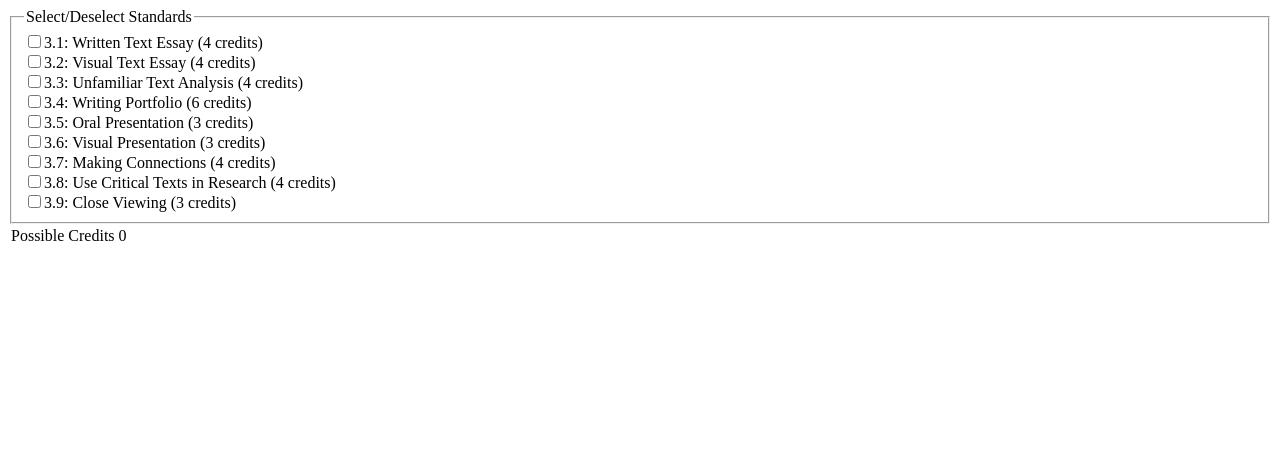
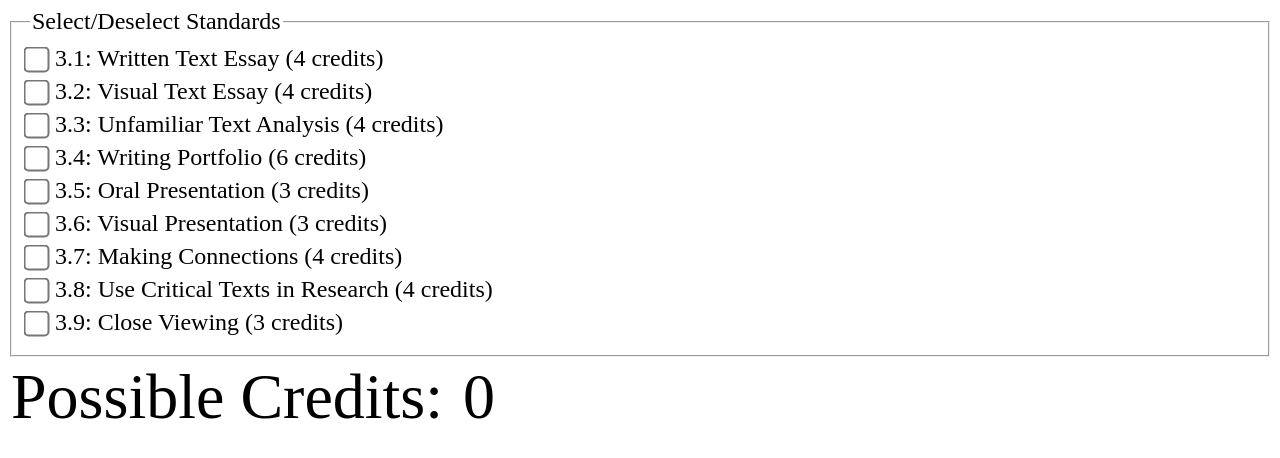
Before and after one commit to HenryP-406/henryp-406.github.io, a plain HTML site: page l3eng/calculator.html in a window 1280 px wide. Drawn offline with Linux system fonts and the light colour scheme.

Commit message:
woohoo its no longer broken

```diff
--- /dev/null
+++ b/l3eng/calculator.css
@@ -0,0 +1,19 @@
+#standards-field {
+    font-size: 1.5rem;
+}
+
+input[type=checkbox] {
+    transform: scale(2);
+    margin: 10px;
+    margin-left: 0;
+    margin-right: 12px;
+}
+
+#result-table {
+    font-size: 4rem;
+    text-align: center;
+}
+
+#result-table td {
+    min-width: 4rem;
+}
--- a/l3eng/calculator.html
+++ b/l3eng/calculator.html
@@ -2,15 +2,16 @@
 <html>
     <head>
         <!-- <link rel="canonical" href="henryp-406.github.io"> -->
-        <script src="./calculator.js"></script>
+        <script defer src="./calculator.js"></script>
+        <link rel="stylesheet" href="./calculator.css">
     </head>
     <body>
         <fieldset id="standards-field">
             <legend>Select/Deselect Standards</legend>
         </fieldset>
-        <table id="result-display">
+        <table id="result-table">
             <tr>
-                <td>Possible Credits</td>
+                <td>Possible Credits:</td>
                 <td>0</td>
             </tr>
         </table>
--- a/l3eng/calculator.js
+++ b/l3eng/calculator.js
@@ -74,41 +74,39 @@ let standards = [
 ];
 
 let standardTotal = 0;
-let standardTotalDisplay;
+let resultTable;
 
 function updateTotal() {
-    standardTotalDisplay.children[0].children[1].textContent = standardTotal;
+    resultTable.children[0].children[0].children[1].textContent = standardTotal;
 }
 
-function onLoad() {
-    let standardsField = document.getElementById("standards-field")
-    for (let i=0; i < standards.length; ++i) {
-        const currentStandard = standards[i];
-        let standardCheckbox = document.createElement("input");
-        let standardLabel = document.createElement("label");
+function addStandard(standard, parentElement) {
+    // const standard = standards[index];
+    let checkbox = document.createElement("input");
+    let label = document.createElement("label");
 
-        standardCheckbox.addEventListener("click", function() {
-            if (standardCheckbox.enabled) standardTotal += currentStandard.credits
-            else standardTotal -= currentStandard.credits;
-            updateTotal();
-        }, {passive: true});
+    checkbox.addEventListener("click", function() {
+        if (checkbox.checked) standardTotal += standard.credits;
+        else standardTotal -= standard.credits;
+        updateTotal();
+    }, {passive: true});
 
-        standardCheckbox.setAttribute("type", "checkbox");
-        standardCheckbox.setAttribute("id", currentStandard.id)
-        standardCheckbox.setAttribute("name", currentStandard.id)
-        standardLabel.setAttribute("for", currentStandard.id)
-        standardLabel.textContent = "3." + currentStandard.reference + ": " + currentStandard.nick + " (" + currentStandard.credits + " credits)";
-        standardLabel.title = currentStandard.title;
+    checkbox.setAttribute("type", "checkbox");
+    checkbox.setAttribute("id", standard.id)
+    checkbox.setAttribute("name", standard.id)
+    label.setAttribute("for", standard.id)
+    label.textContent = "3." + standard.reference + ": " + standard.nick + " (" + standard.credits + " credits)";
+    label.title = standard.title;
 
-        standardsField.appendChild(standardCheckbox);
-        standardsField.appendChild(standardLabel);
-        standardsField.appendChild(document.createElement("br"));
-    }
-
-    standardTotalDisplay = document.getElementById("result-display");
-
-    // Cleaning up, I hope?
-    window.removeEventListener("load", onload, {passive: true})
+    parentElement.appendChild(checkbox);
+    parentElement.appendChild(label);
 }
 
-window.addEventListener("load", onLoad, {passive: true});
+let standardsField = document.getElementById("standards-field");
+for (let i=0; i < standards.length - 1; ++i) {
+    addStandard(standards[i], standardsField);
+    standardsField.appendChild(document.createElement("br"));
+}
+addStandard(standards[standards.length-1], standardsField);
+
+resultTable = document.getElementById("result-table");
```
